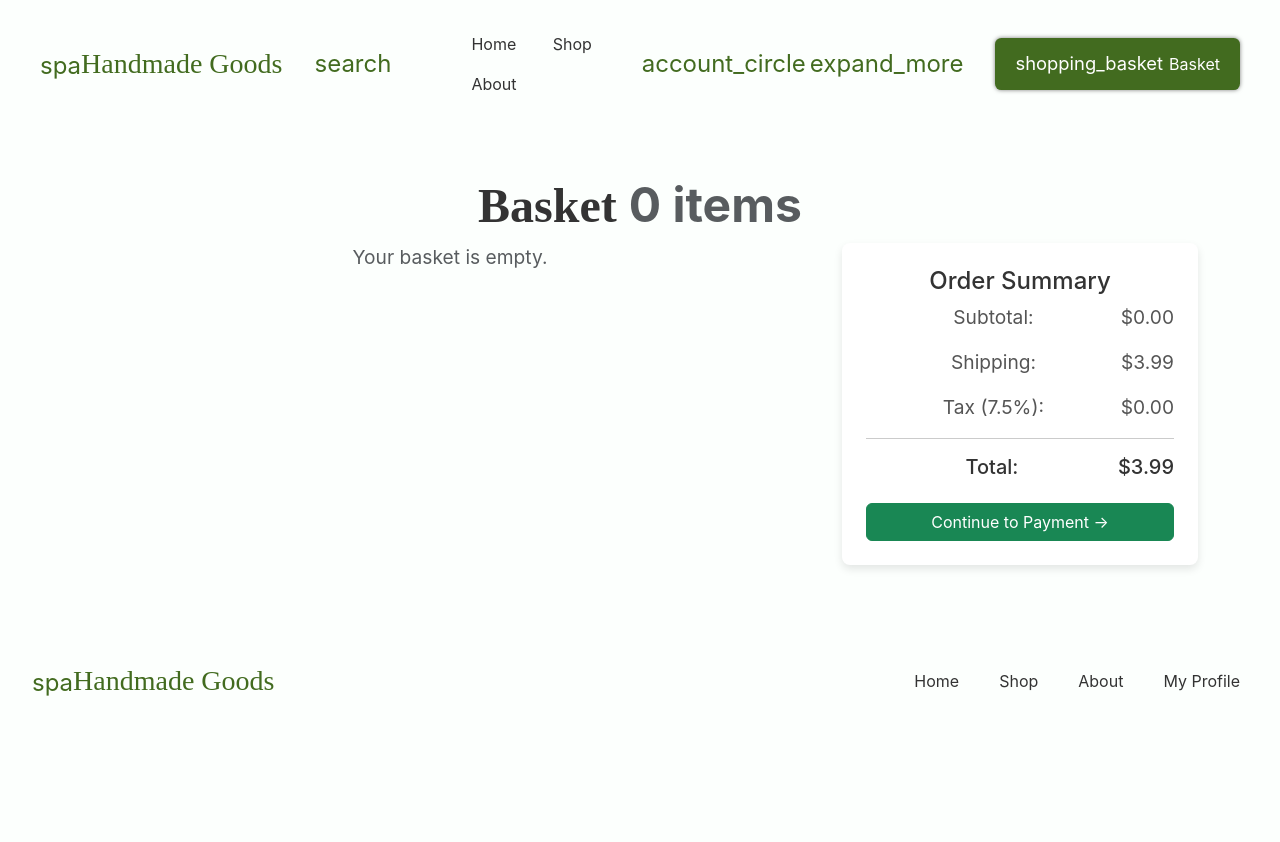
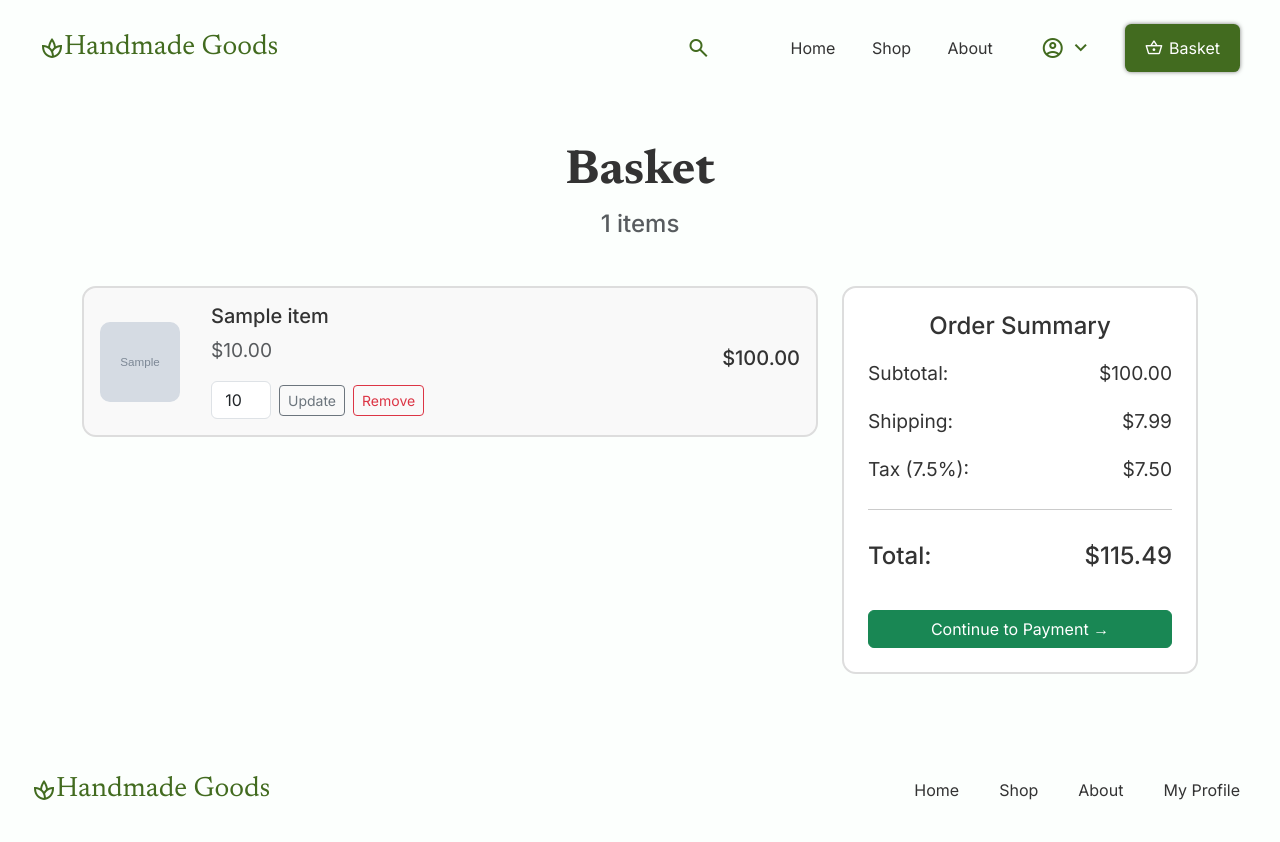
Before and after one commit to lhenon999/cosc-360-project, a PHP site: page /pages/basket.php in a window 1280 px wide. Before the commit the page ends 696 px from the top, so only its background shows below. Run offline with PHP 8.4, Linux system fonts and the light colour scheme; the visitor is signed in with stand-in values (Sample User, id 1); tables that the repository leaves empty hold one stand-in row (values such as "Sample post"); grey boxes marked "Sample" are stand-in pictures.

Commit message:
bug fixes for basket page

```diff
--- a/handmade_goods/assets/css/basket.css
+++ b/handmade_goods/assets/css/basket.css
@@ -1,20 +1,24 @@
 .cart-item {
     display: flex;
     background: #f9f9f9;
-    border-radius: 8px;
+    border-radius: 14px;
     align-items: center;
+    border: 2px solid #DDD;
 }
 
 .cart-img {
     width: 80px;
     height: 80px;
     object-fit: cover;
-    border-radius: 8px;
+    border-radius: 10px;
     margin-right: 15px;
 }
 
 .cart-details {
     flex-grow: 1;
+    display: flex;
+    flex-direction: column;
+    align-items: start;
 }
 
 .quantity-input {
@@ -24,6 +28,22 @@
 
 .summary-box {
     background: #fff;
-    border-radius: 8px;
-    box-shadow: 0 4px 8px rgba(0, 0, 0, 0.1);
+    border-radius: 14px;
+    border: 2px solid #DDD;
 }
+
+.summary-item {
+    display: flex;
+    flex-direction: row;
+    justify-content: space-between;
+    font-size: 1.2em;
+    padding: 0.5em 0;
+}
+
+.summary-total {
+    display: flex;
+    flex-direction: row;
+    justify-content: space-between;
+    font-size: 1.5em;
+    padding: 0.65em 0;
+}
--- a/handmade_goods/assets/css/globals.css
+++ b/handmade_goods/assets/css/globals.css
@@ -61,6 +61,7 @@ button.cta {
     flex-direction: row;
     align-items: center;
     justify-content: center;
+    width: fit-content;
 }
 
 a.cta:hover,
--- a/handmade_goods/pages/basket.php
+++ b/handmade_goods/pages/basket.php
@@ -1,17 +1,51 @@
 <?php
 session_start();
-include '../config.php'; // Ensure database connection
-include '../assets/html/navbar.php';
+include '../config.php';
 
-// Check if cart exists in session
-$cart = isset($_SESSION['cart']) ? $_SESSION['cart'] : [];
+$isLoggedIn = isset($_SESSION["user_id"]);
+if (!$isLoggedIn) {
+    header("Location: ../pages/login.php");
+    exit();
+}
+$user_id = $isLoggedIn ? $_SESSION["user_id"] : null;
 
-// Define shipping and tax rates
-$shipping = 3.99;
-$taxRate = 0.075; // 7.5%
+$shipping = 7.99;
+$taxRate = 0.075;
 
-// Calculate total cost
-$subtotal = array_reduce($cart, function ($carry, $item) {
+$cart_items = [];
+
+if ($isLoggedIn) {
+    $stmt = $conn->prepare("
+        SELECT ci.item_id, i.name, i.price, i.img, ci.quantity
+        FROM cart_items ci
+        JOIN items i ON ci.item_id = i.id
+        JOIN cart c ON ci.cart_id = c.id
+        WHERE c.user_id = ?
+    ");
+    $stmt->bind_param("i", $user_id);
+    $stmt->execute();
+    $result = $stmt->get_result();
+    while ($row = $result->fetch_assoc()) {
+        $cart_items[$row["item_id"]] = $row;
+    }
+    $stmt->close();
+} else {
+    if (isset($_SESSION["cart"])) {
+        foreach ($_SESSION["cart"] as $id => $cart_data) {
+            $stmt = $conn->prepare("SELECT id, name, price, img FROM items WHERE id = ?");
+            $stmt->bind_param("i", $id);
+            $stmt->execute();
+            $result = $stmt->get_result();
+            $item = $result->fetch_assoc();
+            if ($item) {
+                $item["quantity"] = $cart_data["quantity"];
+                $cart_items[$id] = $item;
+            }
+        }
+    }
+}
+
+$subtotal = array_reduce($cart_items, function ($carry, $item) {
     return $carry + ($item['price'] * $item['quantity']);
 }, 0);
 $tax = round($subtotal * $taxRate, 2);
@@ -25,34 +59,36 @@ $total = $subtotal + $shipping + $tax;
     <meta name="viewport" content="width=device-width, initial-scale=1.0">
     <title>Basket - Handmade Goods</title>
 
+    <style>@import url('https://fonts.googleapis.com/css2?family=Inter:ital,opsz,wght@0,14..32,100..900;1,14..32,100..900&family=Newsreader:ital,opsz,wght@0,6..72,200..800;1,6..72,200..800&display=swap');</style>
+    <link rel="stylesheet" href="https://fonts.googleapis.com/css2?family=Material+Symbols+Outlined:opsz,wght,FILL,GRAD@24,400,0,0" />
+    <script src="https://ajax.googleapis.com/ajax/libs/jquery/3.7.1/jquery.min.js"></script>
+
     <link rel="stylesheet" href="https://cdnjs.cloudflare.com/ajax/libs/bootstrap/5.3.0/css/bootstrap.min.css">
     <link rel="stylesheet" href="../assets/css/globals.css">
     <link rel="stylesheet" href="../assets/css/navbar.css">
     <link rel="stylesheet" href="../assets/css/footer.css">
     <link rel="stylesheet" href="../assets/css/basket.css">
-
-    <script src="https://ajax.googleapis.com/ajax/libs/jquery/3.7.1/jquery.min.js"></script>
 </head>
 <body>
+<?php include '../assets/html/navbar.php'; ?>
+<div class="container mt-5">
+    <h1>Basket</h1>
+    <h4><span class="text-muted"><?= count($cart_items) ?> items</span></h4>
 
-    <div class="container mt-5">
-        <h1>Basket <span class="text-muted"><?= count($cart) ?> items</span></h1>
-
-        <div class="row">
-            <!-- Cart Items -->
+    <div class="row mt-5">
         <div class="col-md-8">
-                <?php if (!empty($cart)): ?>
-                    <?php foreach ($cart as $id => $item): ?>
+            <?php if (!empty($cart_items)): ?>
+                <?php foreach ($cart_items as $id => $item): ?>
                     <div class="cart-item d-flex align-items-center p-3 mb-3">
-                            <img src="<?= htmlspecialchars($item['image']) ?>" alt="<?= htmlspecialchars($item['name']) ?>" class="cart-img">
-                            <div class="cart-details flex-grow-1">
+                        <img src="<?= htmlspecialchars($item['img']) ?>" alt="<?= htmlspecialchars($item['name']) ?>" class="cart-img">
+                        <div class="cart-details ms-3">
                             <h5><?= htmlspecialchars($item['name']) ?></h5>
                             <p class="text-muted">$<?= number_format($item['price'], 2) ?></p>
-                                <form action="update_cart.php" method="POST">
+                            <form action="../basket/update_basket.php" method="POST" class="d-flex align-items-center">
                                 <input type="hidden" name="product_id" value="<?= $id ?>">
-                                    <input type="number" name="quantity" value="<?= $item['quantity'] ?>" min="1" class="quantity-input">
+                                <input type="number" name="quantity" value="<?= $item['quantity'] ?>" min="1" class="form-control quantity-input me-2">
                                 <button type="submit" class="btn btn-sm btn-outline-secondary">Update</button>
-                                    <a href="remove_from_cart.php?id=<?= $id ?>" class="btn btn-sm btn-outline-danger">Remove</a>
+                                <a href="../basket/remove_from_basket.php?id=<?= $id ?>" class="btn btn-sm btn-outline-danger ms-2">Remove</a>
                             </form>
                         </div>
                         <h5 class="text-end">$<?= number_format($item['price'] * $item['quantity'], 2) ?></h5>
@@ -60,21 +96,25 @@ $total = $subtotal + $shipping + $tax;
                 <?php endforeach; ?>
             <?php else: ?>
                 <p class="text-muted">Your basket is empty.</p>
+                <a href="../pages/products.php" class="cta"><span class="material-symbols-outlined">shoppingmode</span>Browse Products</a>
             <?php endif; ?>
         </div>
 
-            <!-- Order Summary -->
+        <?php if (!empty($cart_items)): ?>
             <div class="col-md-4">
                 <div class="summary-box p-4">
                     <h4>Order Summary</h4>
-                    <p>Subtotal: <span class="float-end">$<?= number_format($subtotal, 2) ?></span></p>
-                    <p>Shipping: <span class="float-end">$<?= number_format($shipping, 2) ?></span></p>
-                    <p>Tax (7.5%): <span class="float-end">$<?= number_format($tax, 2) ?></span></p>
+                    <div class="summary-item">Subtotal: <span class="float-end">$<?= number_format($subtotal, 2) ?></span></div>
+                    <div class="summary-item">Shipping: <span class="float-end">$<?= number_format($shipping, 2) ?></span></div>
+                    <div class="summary-item">Tax (7.5%): <span class="float-end">$<?= number_format($tax, 2) ?></span></div>
                     <hr>
-                    <h5>Total: <span class="float-end">$<?= number_format($total, 2) ?></span></h5>
-                    <a href="checkout.php" class="btn btn-success w-100 mt-3">Continue to Payment →</a>
+                    <h5 class="summary-total">Total: <span class="float-end">$<?= number_format($total, 2) ?></span></h5>
+                    <?php if (!empty($cart_items)): ?>
+                        <a href="../checkout.php" class="btn btn-success w-100 mt-3">Continue to Payment →</a>
+                    <?php endif; ?>
                 </div>
             </div>
+        <?php endif; ?>
     </div>
 </div>
 
```
Also changed, not shown: handmade_goods/basket/remove_from_basket.php (added, +47 -0 lines), handmade_goods/basket/update_basket.php (added, +56 -0 lines), handmade_goods/cart/remove_from_cart.php (deleted, +0 -8 lines), handmade_goods/cart/update_cart.php (deleted, +0 -12 lines), handmade_goods/checkout.php (added, +84 -0 lines), handmade_goods/config.php (line endings or trailing spaces), handmade_goods/pages/order-confirmation.php (added). Lines whose indentation alone changed are shown as unchanged.
